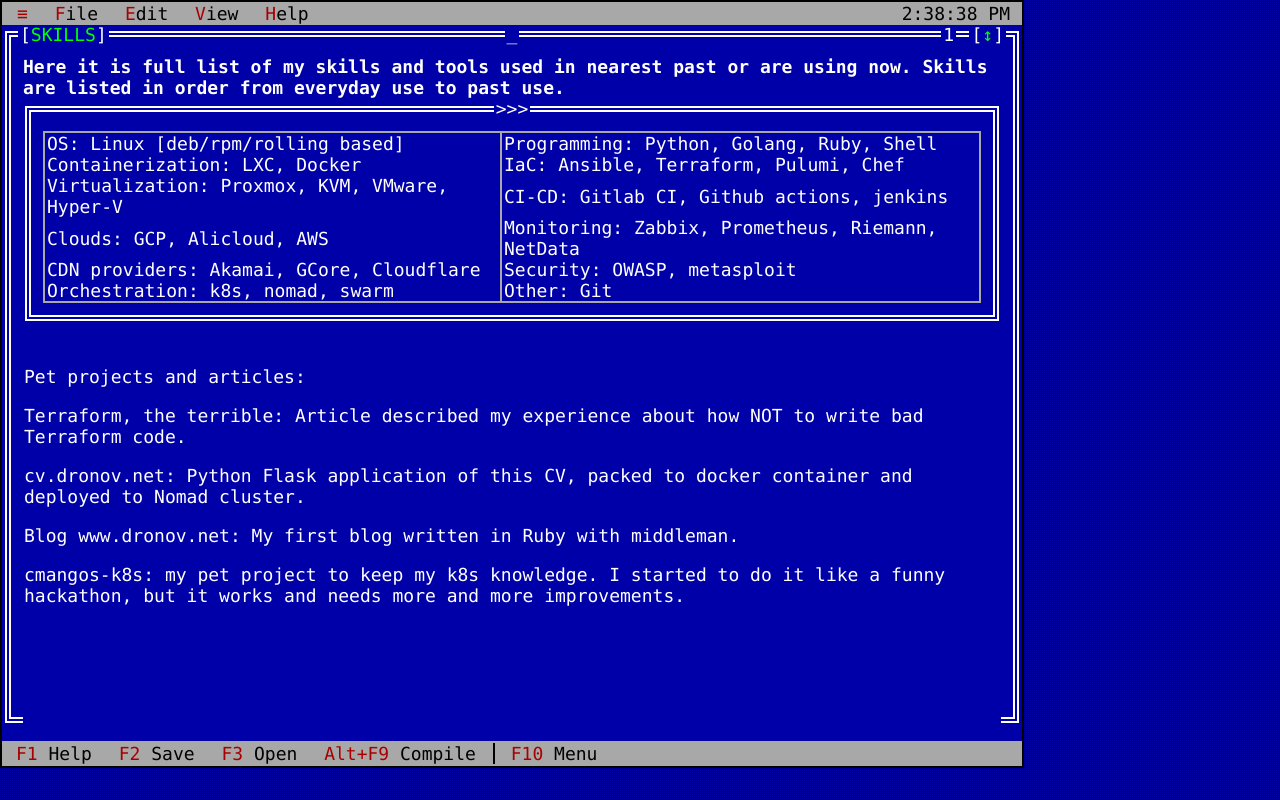
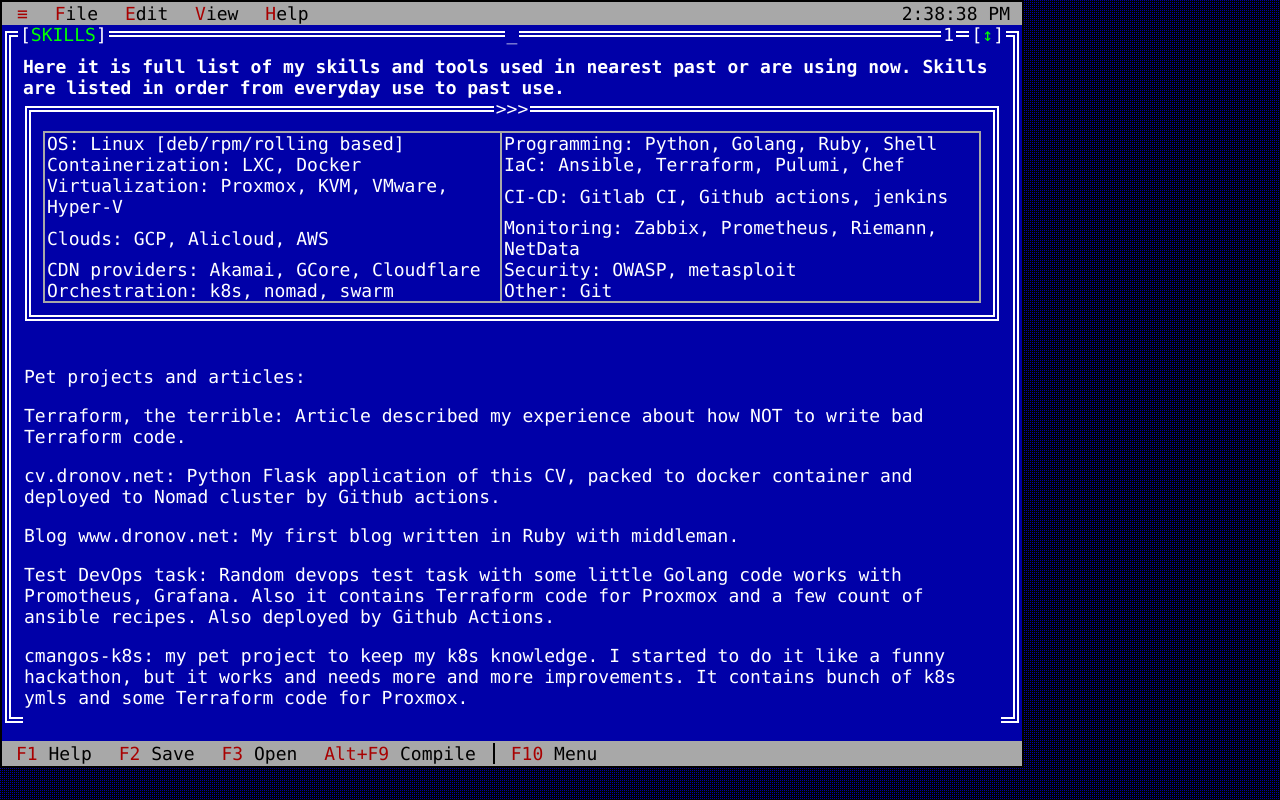
Before and after one commit to dronov/cv.dronov.net, a Flask app: page /skills/ in a window 1280 px wide. Run offline with Flask 3, Linux system fonts and the light colour scheme.

Commit message:
add more pet projects

```diff
--- a/templates/skills.html
+++ b/templates/skills.html
@@ -205,9 +205,10 @@
         <div class="tui-window full-width full-height tui-no-shadow" style="margin-top: 20px;">
             <p>Pet projects and articles:</p>
             <p><a href="https://www.dronov.net/2024/02/22/terraform-the-terrible-en.html">Terraform, the terrible:</a> Article described my experience about how NOT to write bad Terraform code.</p>
-            <p><a href="https://github.com/dronov/cv.dronov.net">cv.dronov.net:</a> Python Flask application of this CV, packed to docker container and deployed to Nomad cluster.</p>
+            <p><a href="https://github.com/dronov/cv.dronov.net">cv.dronov.net:</a> Python Flask application of this CV, packed to docker container and deployed to Nomad cluster by Github actions.</p>
             <p><a href="https://github.com/dronov/dronovdotnet/">Blog www.dronov.net:</a> My first blog written in Ruby with middleman.</p>
-            <p><a href="https://github.com/dronov/cmangos-k8s">cmangos-k8s:</a> my pet project to keep my k8s knowledge. I started to do it like a funny hackathon, but it works and needs more and more improvements.</p>
+            <p><a href="https://github.com/dronov/urban-octo-couscous/">Test DevOps task:</a> Random devops test task with some little Golang code works with Promotheus, Grafana. Also it contains Terraform code for Proxmox and a few count of ansible recipes. Also deployed by Github Actions. </p>
+            <p><a href="https://github.com/dronov/cmangos-k8s">cmangos-k8s:</a> my pet project to keep my k8s knowledge. I started to do it like a funny hackathon, but it works and needs more and more improvements. It contains bunch of k8s ymls and some Terraform code for Proxmox.</p>
             <p></p>
         </div>
                 <span class="tui-fieldset-text" style="margin-left: 50px;">&nbsp;1:1&nbsp;</span>
```
